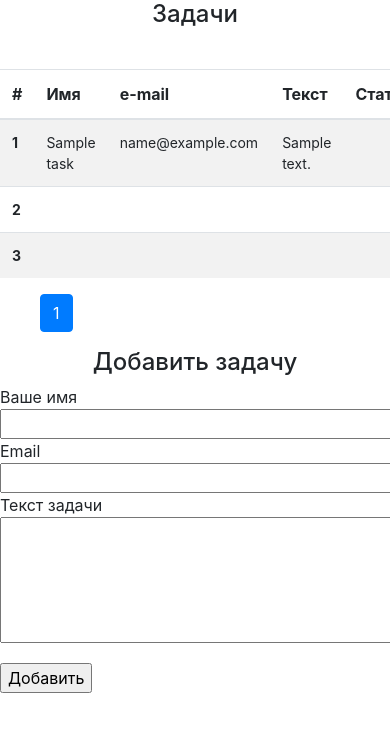
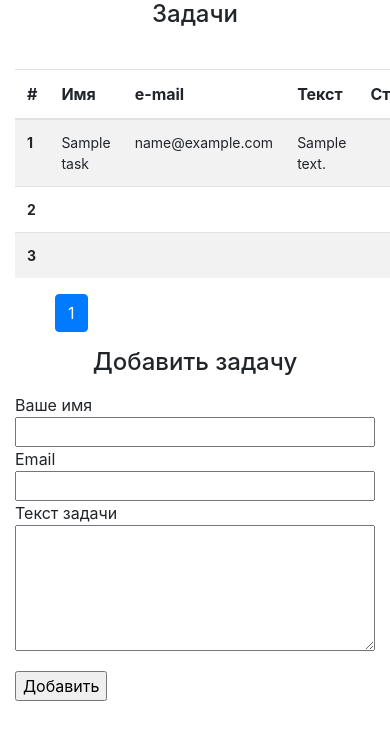
Before and after one commit to shorttimer2/test_task, a PHP site: page / in a window 390 px wide; the page is wider, and only the part inside the window is pictured. Shown: the part 24-764 px from the top of that part. Run offline with PHP 8.4, Linux system fonts and the light colour scheme; tables that the repository leaves empty or names only in its code hold one stand-in row (values such as "Sample post"); data that the repository does not hold is empty; some libraries are stand-ins or nearby versions.

Commit message:
добавлено выравнивание

```diff
--- a/Views/home.php
+++ b/Views/home.php
@@ -1,5 +1,5 @@
 <div class='row'>
-<div class= 'col-md-6'>
+<div class= 'col-md-6 block'>
 <h4>Задачи</h4>
 <table class="table table-striped">
   <thead>
@@ -79,10 +79,10 @@
   </ul>
 </nav>
 </div>
-<div class="col-md-6">
+<div class="col-md-6 block">
 <h4>Добавить задачу</h4>
 <div class="row">
-<div class="col-md-12">
+<div class="col-md-12" style="margin-top: 8px;">
 <form action="home" method="POST" >
 	 <label class="myform"><?php echo $labeltext['name'] ?></label>
 	 <input class='inp' type="text" name="name" <?php if(!empty($_POST['name']))echo 'value=' . $_POST['name']?> />
--- a/css/btest.css
+++ b/css/btest.css
@@ -10,7 +10,7 @@ margin-top:40px;
 }
 .inp{
 
-	width:600px !important;
+	width:100% !important;
 	margin-top: 20px !important;
 }
 .inp.text
@@ -34,3 +34,8 @@ margin-top:40px;
 {
 	padding-left:40px !important;
 }
+.block
+{
+	padding-left:30px !important;
+	padding-right:30px !important;
+}
```
